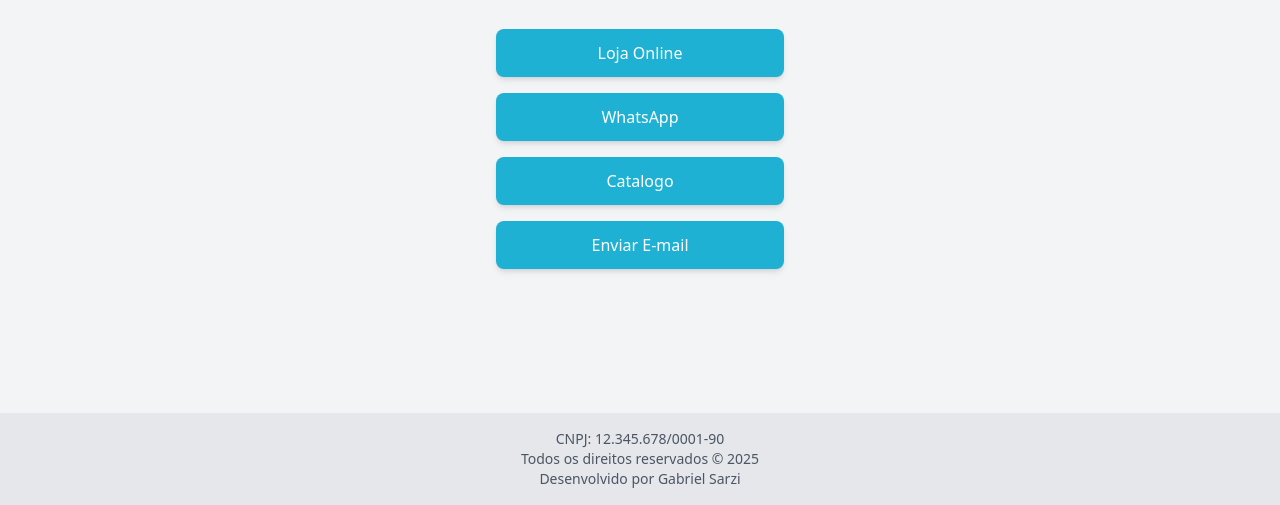
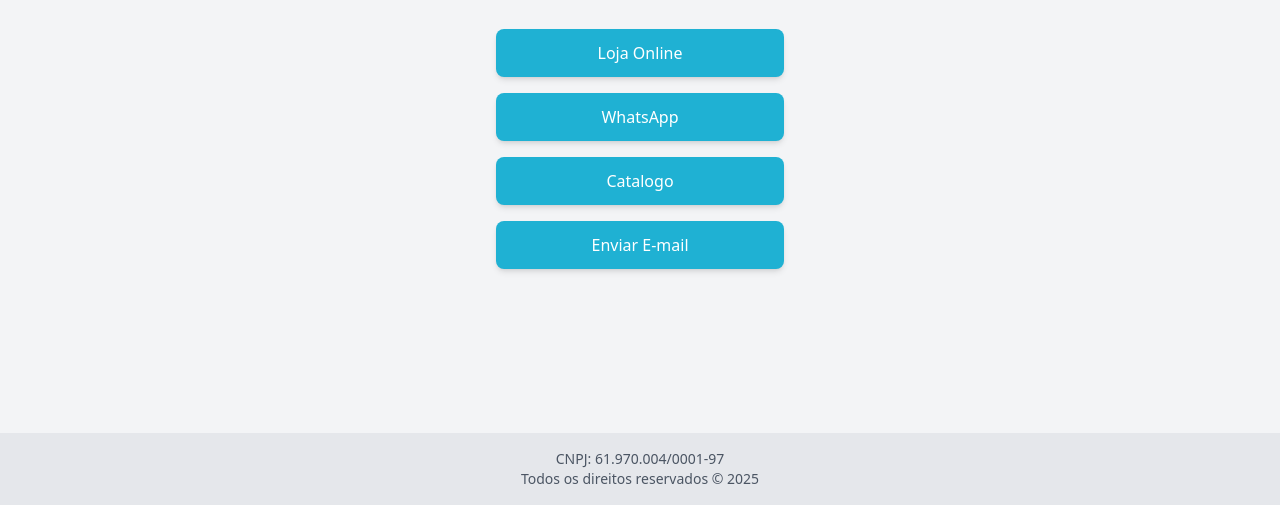
Before and after one commit to gabrielsarzi/linktree, a plain HTML site: page index.html in a window 1280 px wide. Shown: the part 295-800 px from the top of the page. Drawn offline with nearby package versions, Linux system fonts and the light colour scheme.

Commit message:
Atualizar o index.html

```diff
--- a/index.html
+++ b/index.html
@@ -55,9 +55,8 @@
   <!-- Rodapé -->
   <footer class="w-full bg-gray-200 py-4 mt-12">
     <div class="text-center text-gray-600 text-sm">
-      <p>CNPJ: 12.345.678/0001-90</p>
+      <p>CNPJ: 61.970.004/0001-97</p>
       <p>Todos os direitos reservados © 2025</p>
-      <p>Desenvolvido por Gabriel Sarzi</p>
     </div>
   </footer>
 
```
